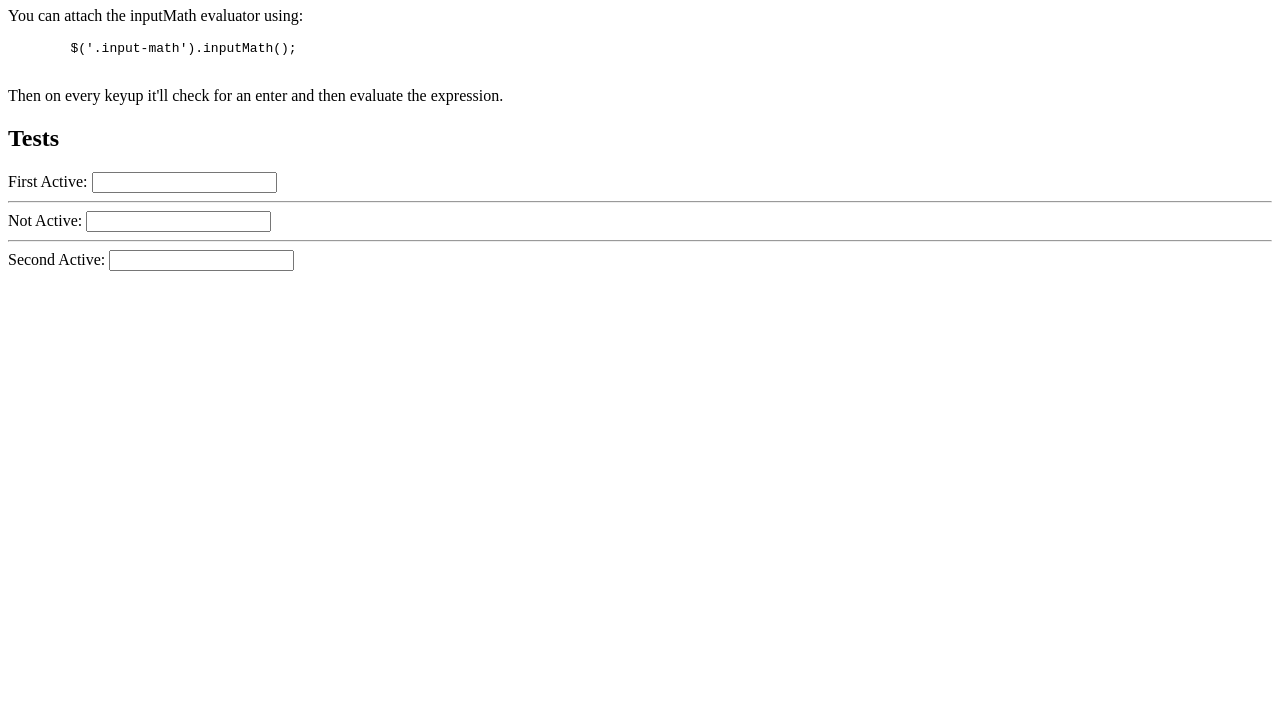
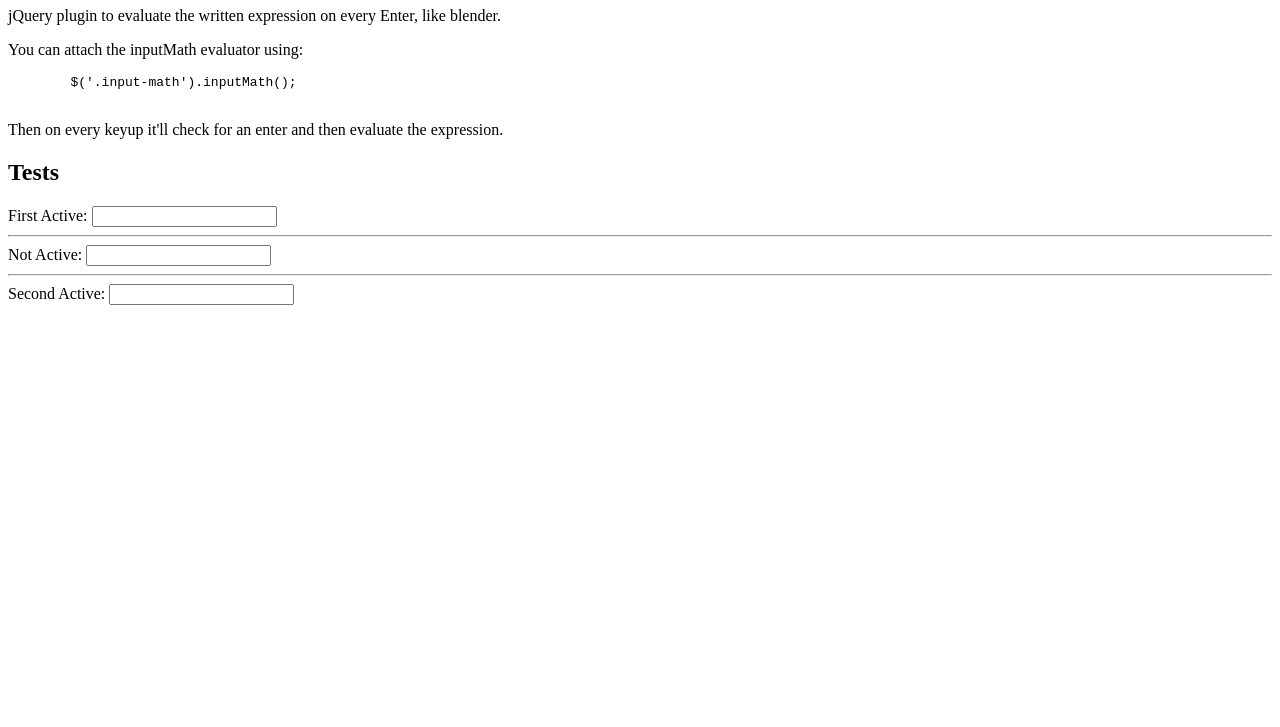
Before and after one commit to levhita/inputMath, a website: page index.html in a window 1280 px wide. Shown: the part 73-800 px from the top of the page. Drawn offline with nearby package versions, Linux system fonts and the light colour scheme.

Commit message:
updated documentation

```diff
--- a/index.html
+++ b/index.html
@@ -8,6 +8,7 @@
 </head>
 <body>
     <h1>InputMath</h1>
+    <p>jQuery plugin to evaluate the written expression on every Enter, like blender.</p>
     <p>You can attach the inputMath evaluator using:</p>
     <pre>
         $('.input-math').inputMath();
```
Also changed, not shown: package.json (+6 -2 lines), README.md.
